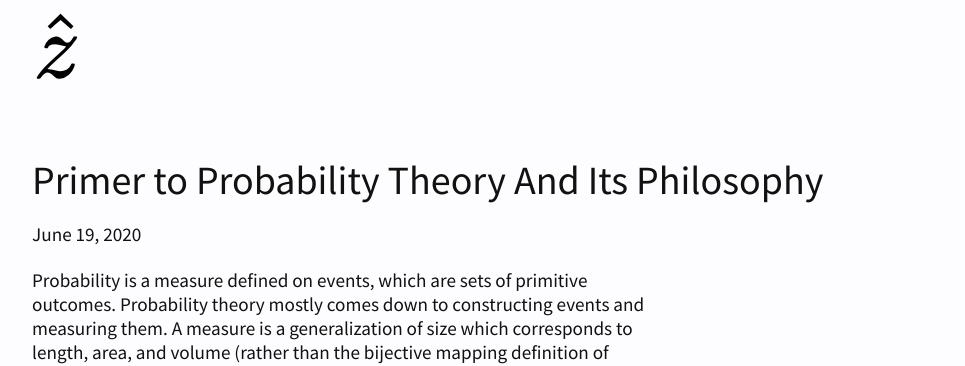
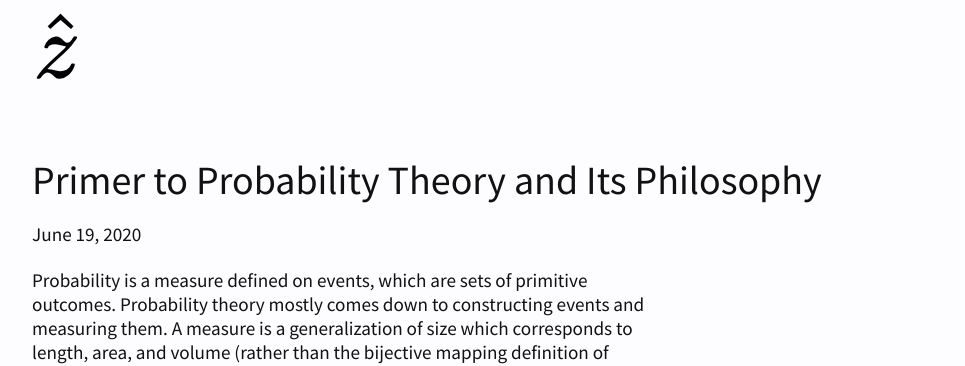
Before and after one commit to danabo/zhat, a Jekyll site: the page built from _posts/2020-06-19-primer-probability-theory.md, in a window 1280 px wide and 900 px high. Shown: the top 366 px of the window, without its empty margins (128-1093 px from the left). Built offline with Jekyll 4.4.1, drawn with Linux system fonts in a browser that asks for light colours; formulas are drawn with MathJax 3; comment, search, counter and statistics services are not loaded.

```diff
--- a/_posts/2020-06-19-primer-probability-theory.md
+++ b/_posts/2020-06-19-primer-probability-theory.md
@@ -1,6 +1,6 @@
 ---
 layout: post
-title: "Primer to Probability Theory And Its Philosophy"
+title: "Primer to Probability Theory and Its Philosophy"
 date:   2020-06-19
 categories: post
 ---
```
